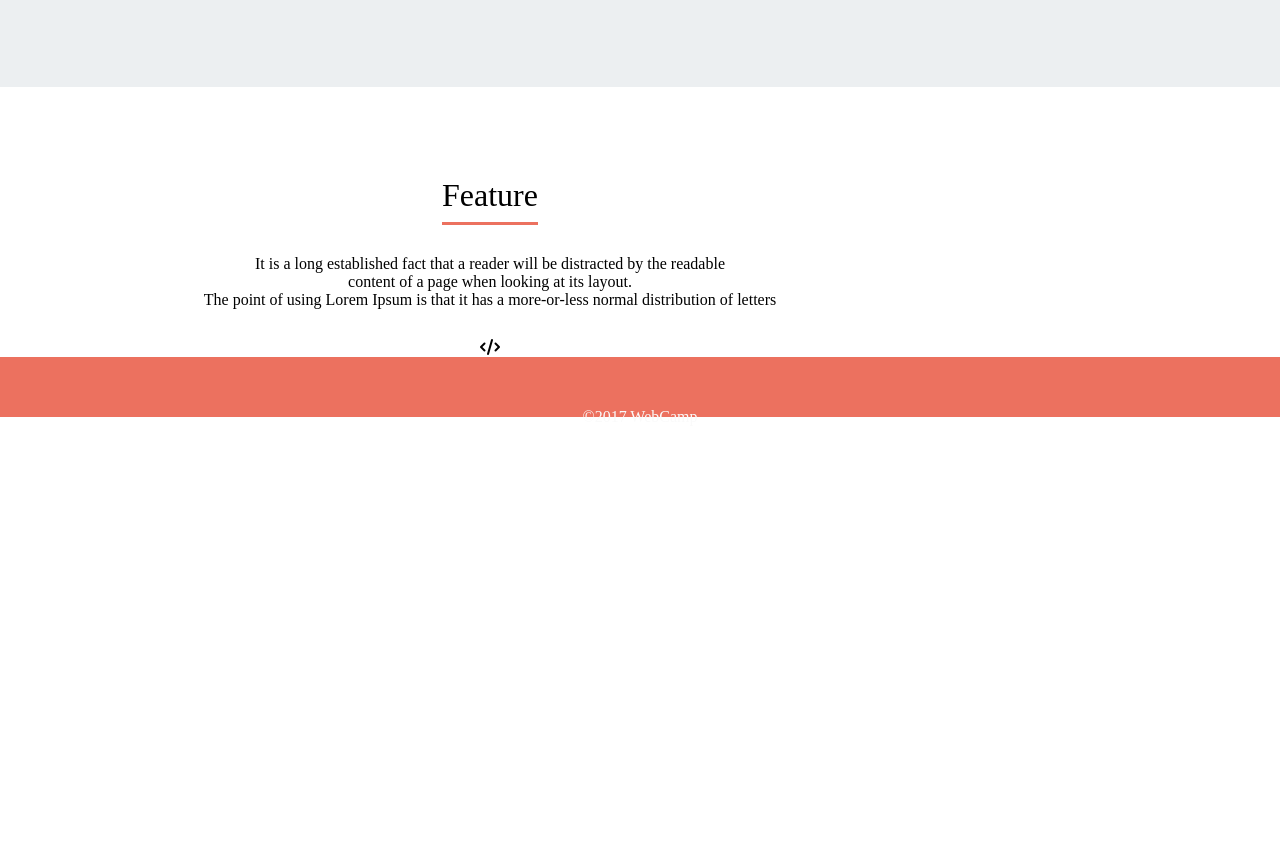
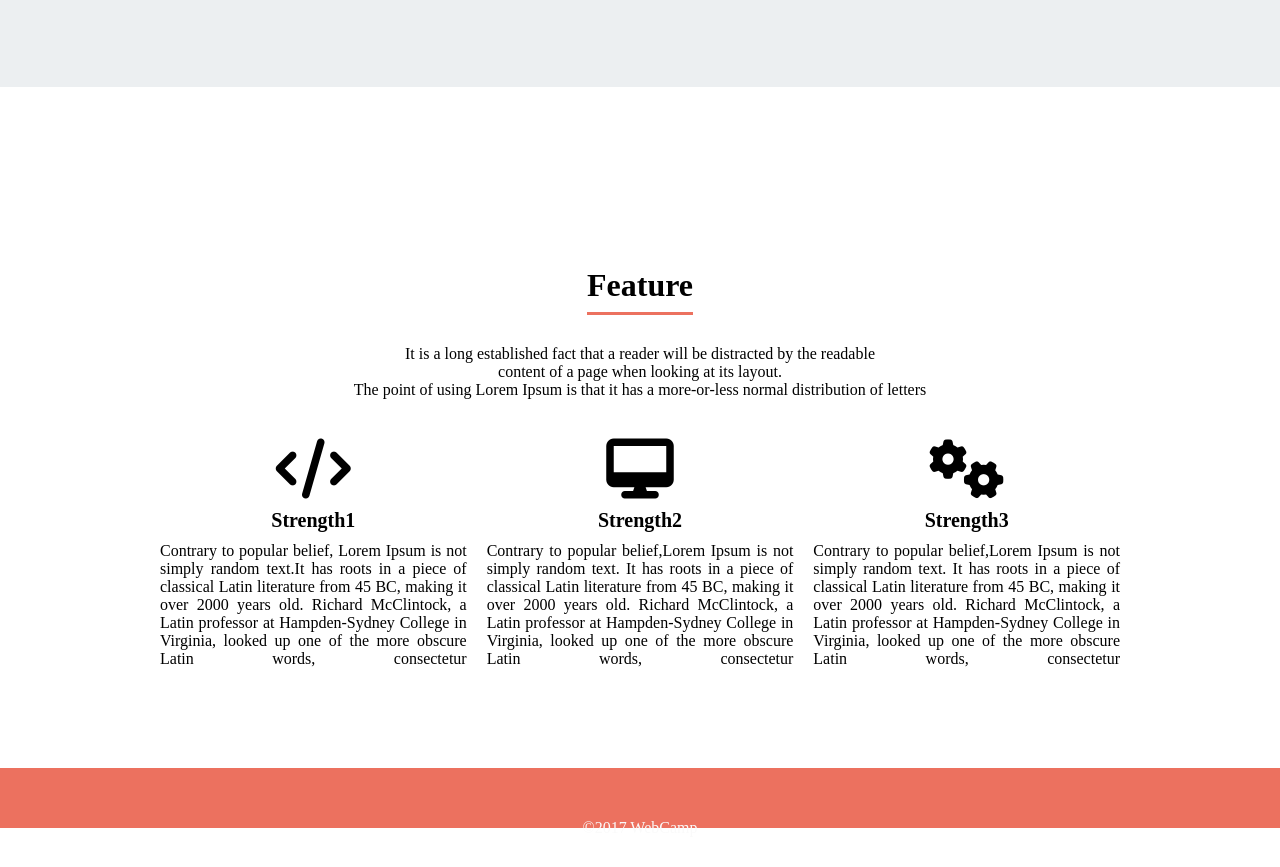
Before and after one commit to kuro7andmona/site_practic, a plain HTML site: page index.html in a window 1280 px wide. Shown: the part 1475-2342 px from the top of the page. Before the commit the page ends 1952 px from the top, so only its background shows below. Drawn offline with Linux system fonts and the light colour scheme.

Commit message:
feature update

```diff
--- a/index.html
+++ b/index.html
@@ -41,7 +41,7 @@
       </div>
     <main>
       <div class= "portfolio">
-        <p class= "portfolio-title">Portfolio</p>
+        <b><p class= "portfolio-title">Portfolio</p></b>
         <p class= "portfolio-text">It is a long established fact that a reader will be distracted by the readable<br>
           content of a page when looking at its layout.<br>
           The point of using Lorem Ipsum is that it has a more-or-less normal distribution of letters
@@ -56,15 +56,51 @@
         </div>
       </div>
       <div class= "feature">
-        <p class= "feature-title">Feature</p>
+        <b><p class= "feature-title">Feature</p></b>
         <p class= "portfolio-text">It is a long established fact that a reader will be distracted by the readable<br>
           content of a page when looking at its layout.<br>
           The point of using Lorem Ipsum is that it has a more-or-less normal distribution of letters
         </p>
         <div class= "feature-visual">
-          <div class= "strenght"><i class="fas fa-code"></i></div>
-          <div class= "strenght"></div>
-          <div class= "strenght"></div>
+          <div class= "strenght"><i class="fas fa-code"  style="font-size: 60px;"></i>
+            <b><p class= "strength-title">Strength1</p></b>
+            <p class= "strength-text">
+              Contrary to popular belief, Lorem Ipsum
+              is not simply random text.It has roots
+              in a piece of classical Latin literature
+              from 45 BC, making it over 2000 years old.
+              Richard McClintock, a Latin
+              professor at Hampden-Sydney College
+              in Virginia, looked up one of the more
+              obscure Latin words, consectetur
+            </p>
+          </div>
+          <div class= "strenght"><i class="fas fa-desktop"  style="font-size: 60px;"></i>
+            <b><p class= "strength-title">Strength2</p></b>
+            <p class= "strength-text">
+              Contrary to popular belief,Lorem Ipsum
+              is not simply random text. It has roots
+              in a piece of classical Latin literature
+              from 45 BC, making it over 2000 years
+              old. Richard McClintock, a Latin
+              professor at Hampden-Sydney College
+              in Virginia, looked up one of the more
+              obscure Latin words, consectetur
+            </p>
+          </div>
+          <div class= "strenght"><i class="fas fa-cogs"  style="font-size: 60px;"></i>
+            <b><p class= "strength-title">Strength3</p></b>
+            <p class= "strength-text">
+              Contrary to popular belief,Lorem Ipsum
+              is not simply random text. It has roots
+              in a piece of classical Latin literature
+              from 45 BC, making it over 2000 years old.
+              Richard McClintock, a Latin professor at
+              Hampden-Sydney College in Virginia,
+              looked up one of the more obscure
+              Latin words, consectetur
+            </p>
+          </div>
         </div>
       </div>
     </main>
--- a/style.css
+++ b/style.css
@@ -97,14 +97,16 @@ nav ul li a {
 
 .feature {
   width: 980px;
+  padding-top: 90px;
   text-align: center;
+  margin: auto;
 }
 
 .feature-title {
   font-size: 32px;
   padding-top: 90px;
   padding-bottom: 8px;
-  border-bottom: solid 3px #EC715F;
+  border-bottom: solid 3px  #EC715F;
   display: inline-block;
   color: #000000;
 }
@@ -112,6 +114,32 @@ nav ul li a {
   font-size: 16px;
   padding:  30px;
   color:#000000;
+}
+
+.feature-visual {
+  display: flex;
+  width: 980px;
+  padding-bottom: 90px;
+}
+
+.strenght {
+  width:320px;
+  height: auto;
+  margin: 10px;
+}
+
+
+.strength-title {
+  font-size: 20px;
+  padding: 10px;
+  color: #000000;
+}
+
+.strength-text {
+  font-size: 16px;
+  color: #000000;
+  text-align: justify;
+  text-align-last: justify;
 }
 
 footer {
```
